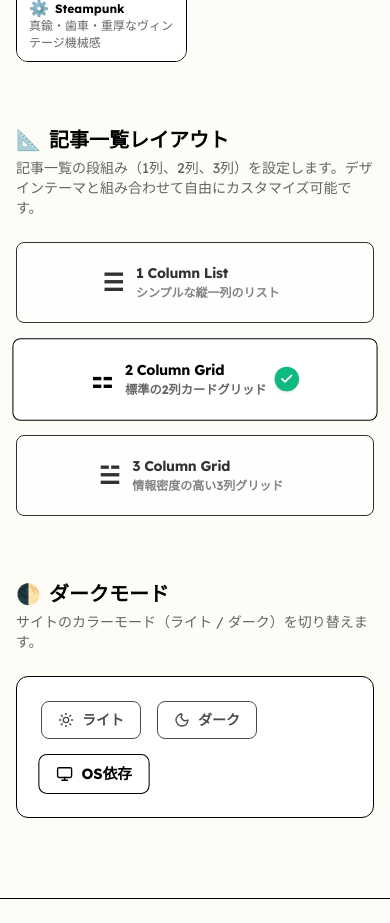
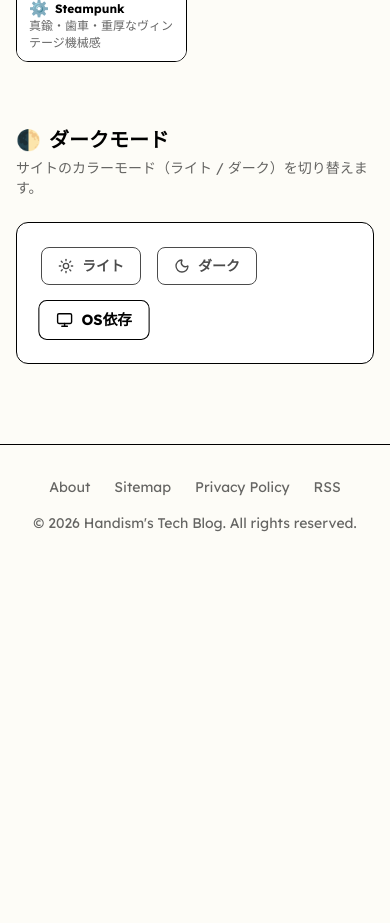
Before and after one commit to handism/handism.github.io, a Next.js app: page /settings in a window 390 px wide. Shown: the part 2920-3843 px from the top of the page. After the commit the page ends 3485 px from the top, so only its background shows below. Built offline with nearby package versions, Linux system fonts and the light colour scheme; a web font is replaced by a local one.

Commit message:
refactor: update settings page layout and configuration options

```diff
--- a/app/settings/page.tsx
+++ b/app/settings/page.tsx
@@ -46,7 +46,7 @@ export default function SettingsPage() {
       </section>
 
       {/* セクション2: 記事一覧レイアウト */}
-      <section className="mb-16" aria-labelledby="layout-section-heading">
+      <section className="hidden md:block mb-16" aria-labelledby="layout-section-heading">
         <div className="mb-6">
           <h2
             id="layout-section-heading"
```
